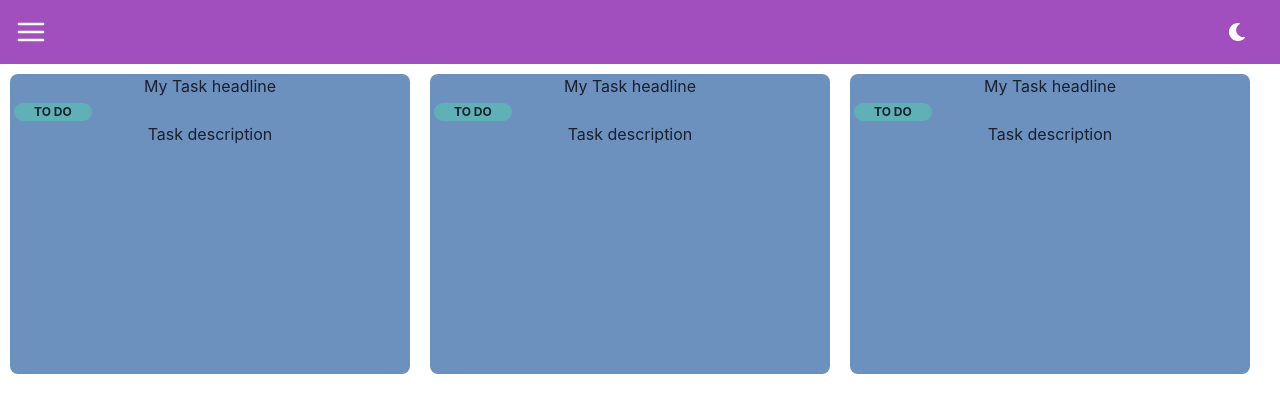
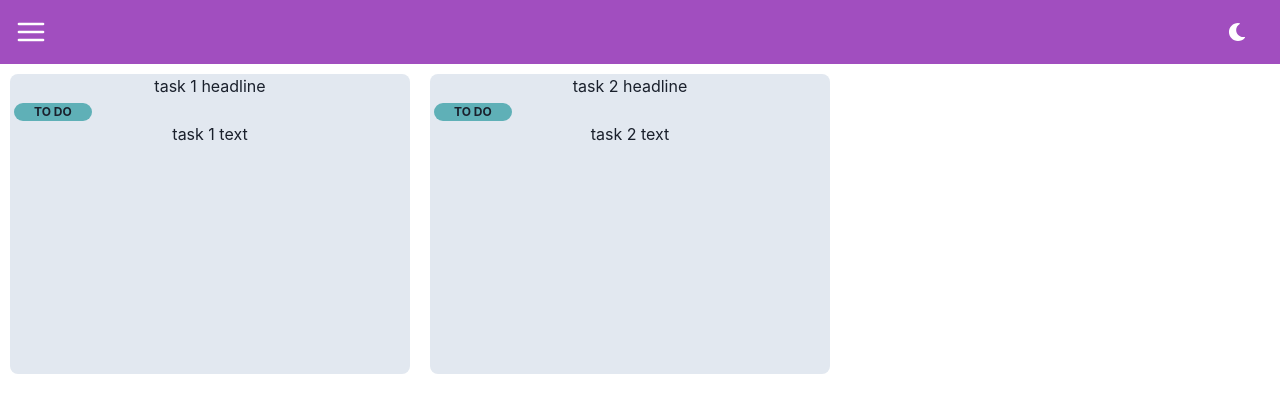
Before and after one commit to UrosDelic/bounty-hunters-fe, a React (Create React App) app: page /my-tasks in a window 1280 px wide. Shown: the top 412 px of the page. Built offline with nearby package versions, Linux system fonts and the light colour scheme.

Commit message:
my tasks mock

```diff
--- a/src/components/myTask.jsx
+++ b/src/components/myTask.jsx
@@ -1,22 +1,22 @@
 import { Box, Badge } from '@chakra-ui/react';
 
-const MyTask = () => {
+const MyTask = ({ headline, text }) => {
   return (
     <Box
-      bg="task.background"
+      bg="task.lightGray"
       height="300px"
       marginTop="50px"
       margin="10px"
       width="400px"
       borderRadius="lg"
     >
-      <Box textAlign="center">My Task headline</Box>
+      <Box textAlign="center">{headline}</Box>
       <Box ml={1}>
         <Badge borderRadius="full" px="5" bg="task.status">
           To Do
         </Badge>
       </Box>
-      <Box textAlign="center">Task description</Box>
+      <Box textAlign="center">{text}</Box>
     </Box>
   );
 };
--- a/src/pages/MyTasks.jsx
+++ b/src/pages/MyTasks.jsx
@@ -1,11 +1,17 @@
 import MyTask from '../components/myTask';
 import { Box } from '@chakra-ui/react';
+
+const tasks = [
+  { id: 1, headline: 'task 1 headline', txt: 'task 1 text' },
+  { id: 2, headline: 'task 2 headline', txt: 'task 2 text' },
+];
+
 const MyTasksPage = () => {
   return (
     <Box display="flex" flexDirection="row">
-      <MyTask />
-      <MyTask />
-      <MyTask />
+      {tasks.map(task => (
+        <MyTask key={task.id} headline={task.headline} text={task.txt}></MyTask>
+      ))}
     </Box>
   );
 };
--- a/src/theme/index.js
+++ b/src/theme/index.js
@@ -6,7 +6,7 @@ const theme = extendTheme({
       purple: '#A14EBF',
     },
     task: {
-      background: '#6C91BF',
+      lightGray: '#E2E8F0',
       status: '#5FB0B7',
     },
   },
```
